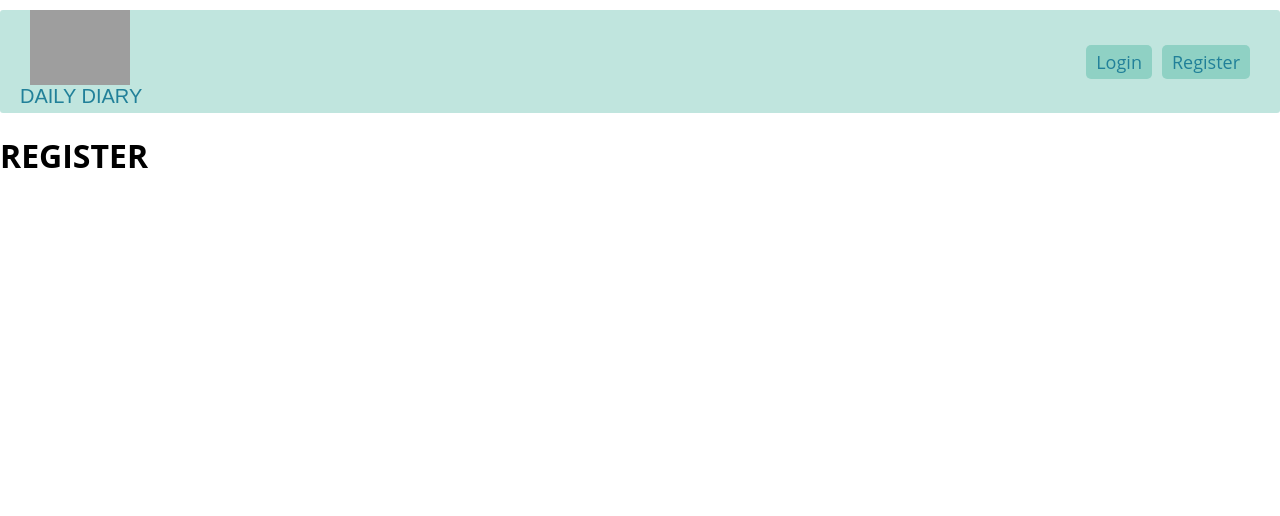
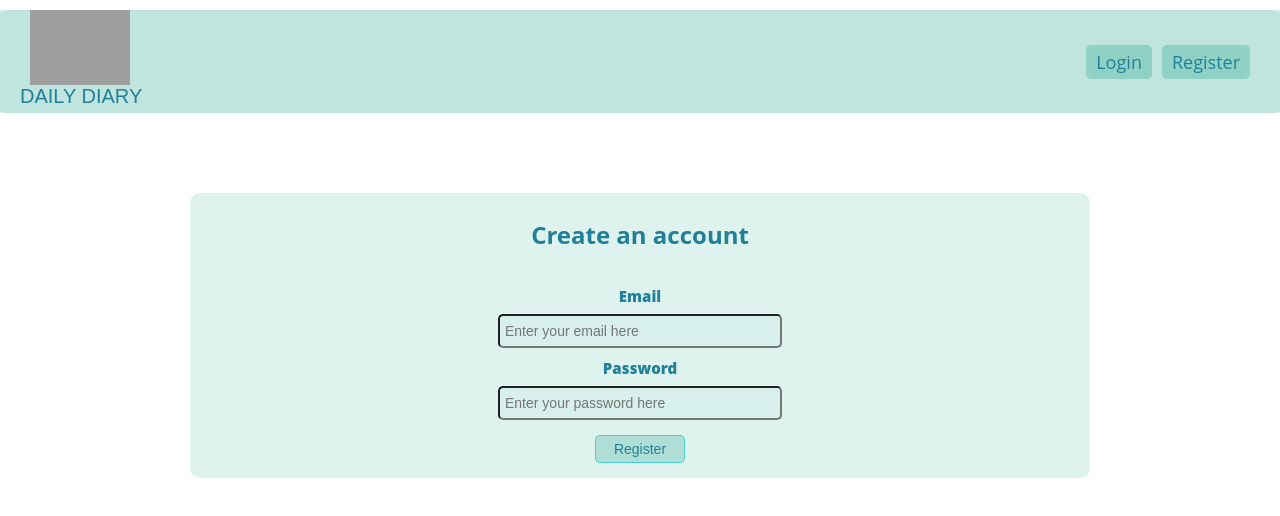
Before and after one commit to dovydaszemait/reactEXAM_DovZem, a React (Create React App) app: page /register in a window 1280 px wide. Shown: the top 516 px of the page. Built offline with nearby package versions, Linux system fonts and the light colour scheme; grey boxes are pictures that could not be loaded.

Commit message:
header/css/blockedroutes/rest.http

```diff
--- /dev/null
+++ b/src/components/Card.jsx
@@ -0,0 +1,10 @@
+const Card = (props) => {
+    return (
+      <div >
+        <h2>{props.title}</h2>
+        <p>{props.description}</p>
+      </div>
+    );
+  };
+
+  export default Card;
--- /dev/null
+++ b/src/components/UI/Button/Button.jsx
@@ -0,0 +1,16 @@
+import React from 'react'
+import css from './Button.module.css';
+
+
+function Button(props) {
+    const extraClass = props.outline ? css.outline : '';
+    return (
+      <button onClick={props.onClick} className={`${css.btn} ${extraClass}`}>
+        {props.children}
+      </button>
+    );
+  }
+
+
+
+  export default Button;
--- /dev/null
+++ b/src/components/UI/Button/Button.module.css
@@ -0,0 +1,24 @@
+.btn {
+    border: 1px solid rgba(24, 201, 192, 0.664);
+    border-radius: 5px;
+    background-color:  #73c6b573 ;
+    color: #218099;
+    font-size: 14px;
+    margin: 15px;
+    padding: 5px;
+    cursor: pointer;
+    font-family: Arial, Helvetica, sans-serif;
+    width: 90px;
+  }
+
+  .btn:hover {
+    border: 1px solid rgba(24, 201, 192, 0.664);
+    background-color: #76D7C4 ;
+    color:#218099;
+  }
+
+  .btn.outline {
+    background-color: rgb(141, 241, 230);
+    color: rgb(31, 97, 75);
+    border: 1px solid rgb(0, 66, 63);
+    border-radius: 5px;  }
--- /dev/null
+++ b/src/helpers/helper.js
@@ -0,0 +1,12 @@
+export const getData = async (url, token) => {
+    try {
+      const resp = await fetch(`${url}`, {
+        headers: { Authorization: `Bearer ${token}` },
+      });
+      const dataFromApi = await resp.json();
+      return dataFromApi;
+    } catch (error) {
+      console.log('getData error', error);
+      return false;
+    }
+  };
--- /dev/null
+++ b/src/pages/AddPage.jsx
@@ -0,0 +1,9 @@
+import React from 'react'
+
+function AddPage() {
+  return (
+    <div>AddPage</div>
+  )
+}
+
+export default AddPage
--- /dev/null
+++ b/src/pages/HomePage.jsx
@@ -0,0 +1,42 @@
+import { useEffect, useState } from 'react';
+import { getData } from '../helpers/helper';
+import Card from '../components/Card';
+import Container from '../components/UI/Container';
+
+const homeUrl = 'https://autumn-delicate-wilderness.glitch.me/v1/content/skills';
+
+const Home = () => {
+  const [skillsArr, setSkillsArr] = useState([]);
+  const [isArr, setIsArr] = useState(false);
+
+  useEffect(() => {
+    getSkills();
+  }, []);
+
+  const getSkills = async () => {
+    const token = localStorage.getItem('token');
+    const skillsFromApi = await getData(homeUrl, token);
+    setSkillsArr(skillsFromApi);
+    if (skillsFromApi.length > 0) {
+      setIsArr(true);
+    }
+  };
+
+  return (
+    <Container>
+      <h2>Home page</h2>
+<div>        {isArr &&
+          skillsArr.map((sObj) => (
+            <Card
+              key={sObj.id}
+              title={sObj.title}
+              description={sObj.description}
+            />
+          ))}
+        {!isArr && <h2>No cards created, please create some in add page !</h2>}
+        </div>
+    </Container>
+  );
+};
+
+export default Home;
--- a/src/pages/LoginPage.jsx
+++ b/src/pages/LoginPage.jsx
@@ -1,27 +1,76 @@
-import React from "react";
+import React, { useState } from "react";
 import { useContext } from "react";
+import { useHistory } from "react-router-dom/cjs/react-router-dom.min";
+import Button from "../components/UI/Button/Button";
 import Container from "../components/UI/Container";
 import AuthContext from "../store/authContext";
+import css from './LoginPage.module.css';
+
+const loginUrl = 'https://autumn-delicate-wilderness.glitch.me/v1/auth/login';
+
+
 
 function LoginPage() {
   const authCtx = useContext(AuthContext);
+
+  const [email, setEmail] = useState('');
+  const [password, setPassword] = useState('');
+  const [isError, setIsError] = useState(false);
+  const history = useHistory();
+
+  async function sendPostFetch() {
+    const newPostObj = {
+      email: email,
+      password: password,
+    };
+
+    const resp = await fetch(loginUrl, {
+      method: 'POST',
+      headers: {
+        'Content-Type': 'application/json',
+      },
+      body: JSON.stringify(newPostObj),
+    });
+    const atsInJs = await resp.json();
+
+    if (atsInJs.token) {
+      localStorage.setItem('token', atsInJs.token);
+      authCtx.login();
+      history.push('/home');
+    }
+    if (atsInJs.err) {
+      setIsError(true);
+    }
+  }
+
+
   function formHandler(e) {
     e.preventDefault();
     console.log("Logging in");
+    sendPostFetch();
     authCtx.login();
   }
-  return (
-    <Container>
-      <h1>LOGIN</h1>
-      <form onSubmit={formHandler}>
-        <input type="text" placeholder="Email" />
-        <br />
-        <input type="text" placeholder="Password" />
-        <br />
-        <button type="submit"> Login </button>
-      </form>
-    </Container>
-  );
-}
+
+
+
+
+    return (
+        <Container>
+          <form onSubmit={formHandler} className={css.mainLogin}>
+            <h2 className={css.login1}>Login to your account</h2>
+            {isError && (
+              <h3 className={css.err}>
+                Error! Please check the form !Please check your email or/and password
+              </h3>
+            )}
+            <label htmlFor="email"> Email </label>
+            <input className={css.login} type='email' onChange={(e) => setEmail(e.target.value)} id='email' placeholder='Enter your email here' value={email}/>
+            <label htmlFor="password"> Password </label>
+            <input className={css.login} type='password' onChange={(e) => setPassword(e.target.value)} id='password' placeholder='Enter your password here' value={password} />
+            <Button> Login </Button>
+          </form>
+        </Container>
+      );
+    };
 
 export default LoginPage;
--- /dev/null
+++ b/src/pages/LoginPage.module.css
@@ -0,0 +1,47 @@
+.mainLogin {
+    align-items: center;
+    justify-content: center;
+    display: flex;
+    flex-direction: column;
+    margin-top: 80px;
+    background-color: #73c6b53b;
+    border-radius: 10px;
+
+}
+
+.login {
+    border-radius: 5px;
+    padding: 5px;
+    margin: 5;
+    background-color: #73c6b510;
+    color: #218099;
+
+
+}
+.login1 {
+    border-radius: 5px;
+    padding: 5px;
+    margin: 5;
+    color: #218099;
+
+
+}
+
+input {
+    display: block;
+    height: 20px;
+    width: 30%;
+    background-color: rgba(255, 254, 254, 0.932);
+    border-radius: 3px;
+    padding: 0 10px;
+    margin-top: 8px;
+    font-size: 14px;
+    font-weight: 300;
+}
+
+label{
+    margin-top: 10px;
+    font-size: 15px;
+    font-weight: 900;
+    color: #218099;
+}
--- /dev/null
+++ b/src/pages/NotFound.jsx
@@ -0,0 +1,27 @@
+import React from 'react';
+import styled from 'styled-components';
+
+const Div = styled.div`
+border: 1px solid rgb(32, 233, 223);
+border-radius: 5px;
+background-color: #D98880;
+color: rgb(197, 197, 197);
+font-size: 14px;
+padding: 8px 16px;
+margin: 5px;
+`;
+
+const Paragraph = styled.p`
+  font-size: 70px;
+  color: white;
+  text-align: center;
+`;
+
+const NotFound = () => (
+  <Div>
+    <Paragraph> ⛔️ ERROR 404 ⛔️ </Paragraph>
+    <Paragraph>This page was not found </Paragraph>
+  </Div>
+);
+
+export default NotFound;
--- a/src/pages/RegisterPage.jsx
+++ b/src/pages/RegisterPage.jsx
@@ -1,11 +1,62 @@
-import React from 'react'
+import css from './LoginPage.module.css';
+import { useState } from 'react';
+import { useHistory } from 'react-router-dom';
+import Container from '../components/UI/Container';
+import Button from '../components/UI/Button/Button';
 
-function RegisterPage() {
+const regUrl = 'https://autumn-delicate-wilderness.glitch.me/v1/auth/register';
+
+const RegisterPage = () => {
+  const [email, setEmail] = useState('');
+  const [password, setPassword] = useState('');
+  const [isError, setIsError] = useState(false);
+  const history = useHistory();
+
+  async function sendPostFetch() {
+    const newPostObj = {
+      email: email,
+      password: password,
+    };
+
+    const resp = await fetch(regUrl, {
+      method: 'POST',
+      headers: {
+        'Content-Type': 'application/json',
+      },
+      body: JSON.stringify(newPostObj),
+    });
+    const atsInJs = await resp.json();
+
+    if (atsInJs.changes === 1) {
+      history.push('/login');
+    }
+    if (atsInJs.err) {
+      setIsError(true);
+    }
+  }
+
+  function submitHandler(e) {
+    e.preventDefault();
+    sendPostFetch();
+  }
+
   return (
-    <div>
-        <h1>REGISTER</h1>
-    </div>
-  )
-}
+    <Container>
+      <form onSubmit={submitHandler} className={css.mainLogin}>
+        <h2 className={css.login1}>Create an account</h2>
+        {isError && (
+          <h3 className={css.err}>
+            Error! Please check your email or/and password
+          </h3>
+        )}
+        <label htmlFor="email">Email</label>
+        <input className={css.login} type='email' onChange={(e) => setEmail(e.target.value)} id='email' placeholder='Enter your email here' value={email}/>
+        <label htmlFor="password">Password</label>
+        <input className={css.login} type='password' onChange={(e) => setPassword(e.target.value)} id='password' placeholder='Enter your password here' value={password}/>
+        <Button>Register</Button>
+      </form>
+    </Container>
+  );
+};
 
-export default RegisterPage
+export default RegisterPage;
```
Also changed, not shown: src/pages/RegisterPage.module.css (added).
